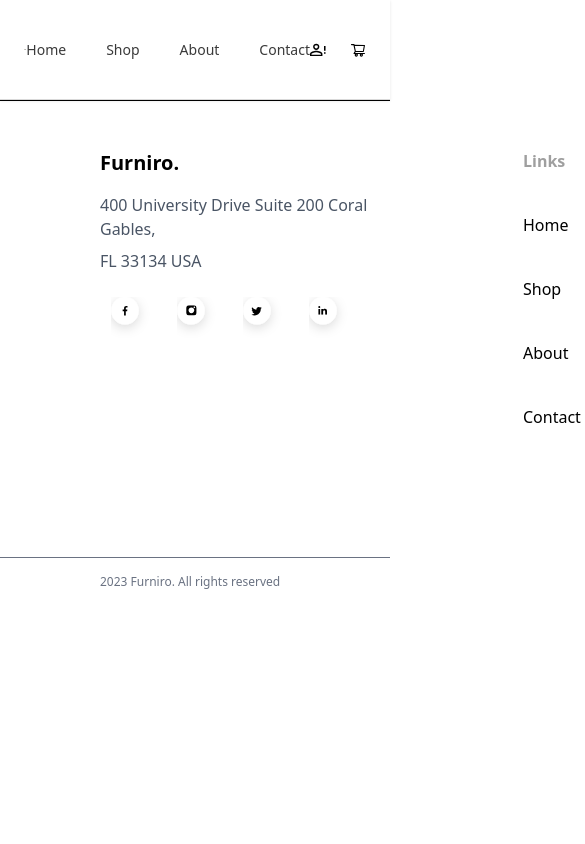
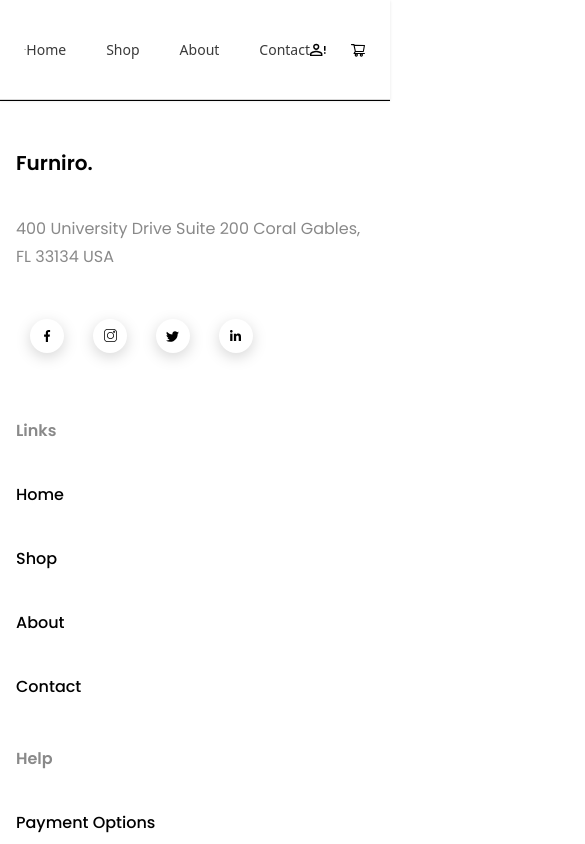
Before and after one commit to RafaelTeixeira1/furniro-web, a React (Vite) app: page /shop in a window 390 px wide. Shown: the top 844 px of the page, 585 px wide, since content can reach past the window. Built offline with nearby package versions, Linux system fonts and the light colour scheme.

Commit message:
feat(Footer): implementação do componente Footer responsivo

```diff
--- a/src/components/layout/footer.tsx
+++ b/src/components/layout/footer.tsx
@@ -1,138 +1,412 @@
+import { useEmailForm } from "../../hooks/useEmailForm";
+
 export default function Footer() {
+  const {
+    register,
+    handleSubmit,
+    formState: { errors },
+    reset,
+  } = useEmailForm();
+
+  const onSubmit = (data: { email: string }) => {
+    console.log("E-mail enviado:", data.email);
+    reset();
+  };
+
   return (
-    <footer className="bg-white w-full flex justify-center border-t">
-      <div className="relative w-[1440px] h-[505px]">
+    <footer className="bg-white w-full border-t font-poppins text-[16px] text-black">
+      <div className="max-w-[1440px] mx-auto px-4 md:px-16 py-12 flex flex-col gap-12 lg:flex-row lg:justify-between lg:h-[505px]">
         {/* Coluna 1 */}
-        <div className="absolute left-[100px] top-[48px] w-[300px]">
-          <h2 className="text-xl font-bold mb-4">Furniro.</h2>
-          <p className="text-gray-600 mb-2">400 University Drive Suite 200 Coral Gables,</p>
-          <p className="text-gray-600 mb-4">FL 33134 USA</p>
-          <div className="flex space-x-4">
-            <a href="https://www.facebook.com/" target="_blank" rel="noopener noreferrer">
-              <svg width="50" height="50" viewBox="0 0 62 62" fill="none">
-                <g filter="url(#fb)">
+        <div className="max-w-sm">
+          <h2 className="text-xl font-bold mb-10">Furniro.</h2>
+          <p className="text-gray3 mb-1">
+            400 University Drive Suite 200 Coral Gables,
+          </p>
+          <p className="text-gray3 mb-10">FL 33134 USA</p>
+
+          <div className="flex gap-px">
+            {/* Facebook */}
+            <a
+              href="https://www.facebook.com/compass.uol/?locale=pt_BR"
+              target="_blank"
+              rel="noopener noreferrer"
+            >
+              <div className="flex items-center justify-center">
+                {
+                  <svg
+                    width="62"
+                    height="62"
+                    viewBox="0 0 62 62"
+                    fill="none"
+                    xmlns="http://www.w3.org/2000/svg"
+                  >
+                    <g filter="url(#filter0_d_2105_2903)">
                       <circle cx="31" cy="27" r="17" fill="white" />
                     </g>
-                <path d="M32.9985 22.9925H34.094V21.0845C33.905 21.0585 33.255 21 32.498 21C30.9185 21 29.8365 21.9935 29.8365 23.8195V25.5H28.0935V27.633H29.8365V33H31.9735V27.6335H33.646L33.9115 25.5005H31.973V24.031C31.9735 23.4145 32.1395 22.9925 32.9985 22.9925Z" fill="black" />
+                    <path
+                      d="M32.9985 22.9925H34.094V21.0845C33.905 21.0585 33.255 21 32.498 21C30.9185 21 29.8365 21.9935 29.8365 23.8195V25.5H28.0935V27.633H29.8365V33H31.9735V27.6335H33.646L33.9115 25.5005H31.973V24.031C31.9735 23.4145 32.1395 22.9925 32.9985 22.9925Z"
+                      fill="black"
+                    />
                     <defs>
-                  <filter id="fb" x="0" y="0" width="62" height="62">
+                      <filter
+                        id="filter0_d_2105_2903"
+                        x="0"
+                        y="0"
+                        width="62"
+                        height="62"
+                        filterUnits="userSpaceOnUse"
+                        color-interpolation-filters="sRGB"
+                      >
+                        <feFlood
+                          flood-opacity="0"
+                          result="BackgroundImageFix"
+                        />
+                        <feColorMatrix
+                          in="SourceAlpha"
+                          type="matrix"
+                          values="0 0 0 0 0 0 0 0 0 0 0 0 0 0 0 0 0 0 127 0"
+                          result="hardAlpha"
+                        />
                         <feOffset dy="4" />
                         <feGaussianBlur stdDeviation="7" />
-                    <feColorMatrix type="matrix" values="0 0 0 0 0 0 0 0 0 0 0 0 0 0 0 0 0 0 0.15 0" />
-                    <feBlend in="SourceGraphic" result="shape" />
+                        <feColorMatrix
+                          type="matrix"
+                          values="0 0 0 0 0 0 0 0 0 0 0 0 0 0 0 0 0 0 0.15 0"
+                        />
+                        <feBlend
+                          mode="normal"
+                          in2="BackgroundImageFix"
+                          result="effect1_dropShadow_2105_2903"
+                        />
+                        <feBlend
+                          mode="normal"
+                          in="SourceGraphic"
+                          in2="effect1_dropShadow_2105_2903"
+                          result="shape"
+                        />
                       </filter>
                     </defs>
                   </svg>
+                }
+              </div>
             </a>
-
-            <a href="https://www.instagram.com/" target="_blank" rel="noopener noreferrer">
-              <svg width="50" height="50" viewBox="0 0 62 62" fill="none">
-                <g filter="url(#ig)">
+            {/* Instagram */}
+            <a
+              href="https://www.instagram.com/compass.uol/"
+              target="_blank"
+              rel="noopener noreferrer"
+            >
+              <div className="flex items-center justify-center">
+                {
+                  <svg
+                    width="62"
+                    height="62"
+                    viewBox="0 0 62 62"
+                    fill="none"
+                    xmlns="http://www.w3.org/2000/svg"
+                  >
+                    <g filter="url(#filter0_d_2105_2907)">
                       <circle cx="31" cy="27" r="17" fill="white" />
                     </g>
-                <g clipPath="url(#clip0)">
-                  <path d="M34.481 20H28.519C26.5786 20 25 21.5786 25 23.519V29.4811C25 31.4214 26.5786 33 28.519 33H34.4811C36.4214 33 38 31.4214 38 29.4811V23.519C38 21.5786 36.4214 20 34.481 20ZM31.5 30.0545C29.54 30.0545 27.9454 28.4599 27.9454 26.4999C27.9454 24.5399 29.54 22.9453 31.5 22.9453C33.46 22.9453 35.0546 24.5399 35.0546 26.4999C35.0546 28.4599 33.46 30.0545 31.5 30.0545ZM35.1396 23.7839C34.5603 23.7839 34.0892 23.3127 34.0892 22.7334C34.0892 22.1543 34.5603 21.6831 35.1396 21.6831C35.7188 21.6831 36.19 22.1543 36.19 22.7334C36.19 23.3127 35.7188 23.7839 35.1396 23.7839Z" fill="black" />
+                    <g clip-path="url(#clip0_2105_2907)">
+                      <path
+                        d="M34.481 20H28.519C26.5786 20 25 21.5786 25 23.519V29.4811C25 31.4214 26.5786 33 28.519 33H34.4811C36.4214 33 38 31.4214 38 29.4811V23.519C38 21.5786 36.4214 20 34.481 20V20ZM37.2379 29.4811C37.2379 31.0012 36.0012 32.2379 34.481 32.2379H28.519C26.9988 32.2379 25.7621 31.0012 25.7621 29.4811V23.519C25.7621 21.9988 26.9988 20.7621 28.519 20.7621H34.4811C36.0012 20.7621 37.2379 21.9988 37.2379 23.519V29.4811Z"
+                        fill="black"
+                      />
+                      <path
+                        d="M31.5 22.9453C29.54 22.9453 27.9454 24.5399 27.9454 26.4999C27.9454 28.4599 29.54 30.0545 31.5 30.0545C33.46 30.0545 35.0546 28.4599 35.0546 26.4999C35.0546 24.5399 33.46 22.9453 31.5 22.9453ZM31.5 29.2924C29.9603 29.2924 28.7075 28.0397 28.7075 26.4999C28.7075 24.9602 29.9603 23.7074 31.5 23.7074C33.0398 23.7074 34.2925 24.9602 34.2925 26.4999C34.2925 28.0397 33.0398 29.2924 31.5 29.2924Z"
+                        fill="black"
+                      />
+                      <path
+                        d="M35.1396 21.6831C34.5603 21.6831 34.0892 22.1543 34.0892 22.7334C34.0892 23.3127 34.5603 23.7839 35.1396 23.7839C35.7188 23.7839 36.19 23.3127 36.19 22.7334C36.19 22.1542 35.7188 21.6831 35.1396 21.6831ZM35.1396 23.0217C34.9807 23.0217 34.8513 22.8923 34.8513 22.7334C34.8513 22.5745 34.9807 22.4452 35.1396 22.4452C35.2986 22.4452 35.4279 22.5745 35.4279 22.7334C35.4279 22.8923 35.2986 23.0217 35.1396 23.0217Z"
+                        fill="black"
+                      />
                     </g>
                     <defs>
-                  <filter id="ig" x="0" y="0" width="62" height="62">
+                      <filter
+                        id="filter0_d_2105_2907"
+                        x="0"
+                        y="0"
+                        width="62"
+                        height="62"
+                        filterUnits="userSpaceOnUse"
+                        color-interpolation-filters="sRGB"
+                      >
+                        <feFlood
+                          flood-opacity="0"
+                          result="BackgroundImageFix"
+                        />
+                        <feColorMatrix
+                          in="SourceAlpha"
+                          type="matrix"
+                          values="0 0 0 0 0 0 0 0 0 0 0 0 0 0 0 0 0 0 127 0"
+                          result="hardAlpha"
+                        />
                         <feOffset dy="4" />
                         <feGaussianBlur stdDeviation="7" />
-                    <feColorMatrix type="matrix" values="0 0 0 0 0 0 0 0 0 0 0 0 0 0 0 0 0 0 0.15 0" />
-                    <feBlend in="SourceGraphic" result="shape" />
+                        <feColorMatrix
+                          type="matrix"
+                          values="0 0 0 0 0 0 0 0 0 0 0 0 0 0 0 0 0 0 0.15 0"
+                        />
+                        <feBlend
+                          mode="normal"
+                          in2="BackgroundImageFix"
+                          result="effect1_dropShadow_2105_2907"
+                        />
+                        <feBlend
+                          mode="normal"
+                          in="SourceGraphic"
+                          in2="effect1_dropShadow_2105_2907"
+                          result="shape"
+                        />
                       </filter>
-                  <clipPath id="clip0">
-                    <rect width="13" height="13" fill="white" transform="translate(25 20)" />
+                      <clipPath id="clip0_2105_2907">
+                        <rect
+                          width="13"
+                          height="13"
+                          fill="white"
+                          transform="translate(25 20)"
+                        />
                       </clipPath>
                     </defs>
                   </svg>
+                }
+              </div>
             </a>
-
-            <a href="https://twitter.com/" target="_blank" rel="noopener noreferrer">
-              <svg width="50" height="50" viewBox="0 0 62 62" fill="none">
-                <g filter="url(#tw)">
+            {/* Twitter */}
+            <a
+              href="https://twitter.com/compassuol/status/1432387715027374087"
+              target="_blank"
+              rel="noopener noreferrer"
+            >
+              <div className="flex items-center justify-center">
+                {
+                  <svg
+                    width="62"
+                    height="62"
+                    viewBox="0 0 62 62"
+                    fill="none"
+                    xmlns="http://www.w3.org/2000/svg"
+                  >
+                    <g filter="url(#filter0_d_2105_2914)">
                       <circle cx="31" cy="27" r="17" fill="white" />
                     </g>
-                <path d="M37 23.4692C36.5166 23.6812 36.0014 23.8218 35.4644 23.8901C36.0169 23.5602 36.4386 23.0418 36.6368 22.417C36.1217 22.7241 35.5529 22.9411 34.9468 23.0621C34.4577 22.5413 33.7606 22.2188 33.0001 22.2188C31.5246 22.2188 30.3367 23.4164 30.3367 24.8846C30.3367 25.0958 30.3546 25.2989 30.3984 25.4923C28.1828 25.3842 26.2222 24.3223 24.9051 22.7046C24.6752 23.1036 24.5403 23.5602 24.5403 24.0518C24.5403 24.9748 25.0156 25.7929 25.7241 26.2666C25.2959 26.2585 24.8759 26.1342 24.52 25.9384V25.9676C24.52 27.2627 25.4438 28.3385 26.6552 28.5863C26.4383 28.6456 26.2019 28.6741 25.9565 28.6741C25.7859 28.6741 25.6136 28.6643 25.4519 28.6286C25.7972 29.684 26.7771 30.4599 27.9423 30.4851C27.0355 31.1944 25.8842 31.6218 24.6378 31.6218C24.4193 31.6218 24.2096 31.6121 24 31.5852C25.1806 32.3466 26.5797 32.7812 28.0885 32.7812C32.9928 32.7812 35.674 28.7188 35.674 25.1974C35.674 25.0796 35.6699 24.9658 35.6643 24.8529C36.1932 24.4775 36.6376 24.0087 37 23.4692Z" fill="black" />
+                    <path
+                      d="M37 23.4692C36.5166 23.6812 36.0014 23.8218 35.4644 23.8901C36.0169 23.5602 36.4386 23.0418 36.6368 22.417C36.1217 22.7241 35.5529 22.9411 34.9468 23.0621C34.4577 22.5413 33.7606 22.2188 33.0001 22.2188C31.5246 22.2188 30.3367 23.4164 30.3367 24.8846C30.3367 25.0958 30.3546 25.2989 30.3984 25.4923C28.1828 25.3842 26.2222 24.3223 24.9051 22.7046C24.6752 23.1036 24.5403 23.5602 24.5403 24.0518C24.5403 24.9748 25.0156 25.7929 25.7241 26.2666C25.2959 26.2585 24.8759 26.1342 24.52 25.9384C24.52 25.9465 24.52 25.9571 24.52 25.9676C24.52 27.2627 25.4438 28.3385 26.6552 28.5863C26.4383 28.6456 26.2019 28.6741 25.9565 28.6741C25.7859 28.6741 25.6136 28.6643 25.4519 28.6286C25.7972 29.684 26.7771 30.4599 27.9423 30.4851C27.0355 31.1944 25.8842 31.6218 24.6378 31.6218C24.4193 31.6218 24.2096 31.6121 24 31.5852C25.1806 32.3466 26.5797 32.7812 28.0885 32.7812C32.9928 32.7812 35.674 28.7188 35.674 25.1974C35.674 25.0796 35.6699 24.9658 35.6643 24.8529C36.1932 24.4775 36.6376 24.0087 37 23.4692Z"
+                      fill="black"
+                    />
                     <defs>
-                  <filter id="tw" x="0" y="0" width="62" height="62">
+                      <filter
+                        id="filter0_d_2105_2914"
+                        x="0"
+                        y="0"
+                        width="62"
+                        height="62"
+                        filterUnits="userSpaceOnUse"
+                        color-interpolation-filters="sRGB"
+                      >
+                        <feFlood
+                          flood-opacity="0"
+                          result="BackgroundImageFix"
+                        />
+                        <feColorMatrix
+                          in="SourceAlpha"
+                          type="matrix"
+                          values="0 0 0 0 0 0 0 0 0 0 0 0 0 0 0 0 0 0 127 0"
+                          result="hardAlpha"
+                        />
                         <feOffset dy="4" />
                         <feGaussianBlur stdDeviation="7" />
-                    <feColorMatrix type="matrix" values="0 0 0 0 0 0 0 0 0 0 0 0 0 0 0 0 0 0 0.15 0" />
-                    <feBlend in="SourceGraphic" result="shape" />
+                        <feColorMatrix
+                          type="matrix"
+                          values="0 0 0 0 0 0 0 0 0 0 0 0 0 0 0 0 0 0 0.15 0"
+                        />
+                        <feBlend
+                          mode="normal"
+                          in2="BackgroundImageFix"
+                          result="effect1_dropShadow_2105_2914"
+                        />
+                        <feBlend
+                          mode="normal"
+                          in="SourceGraphic"
+                          in2="effect1_dropShadow_2105_2914"
+                          result="shape"
+                        />
                       </filter>
                     </defs>
                   </svg>
+                }
+              </div>
             </a>
-
-            <a href="https://www.linkedin.com/" target="_blank" rel="noopener noreferrer">
-              <svg width="50" height="50" viewBox="0 0 62 62" fill="none">
-                <g filter="url(#li)">
+            {/* LinkedIn */}
+            <a
+              href="https://br.linkedin.com/company/compass-uol"
+              target="_blank"
+              rel="noopener noreferrer"
+            >
+              <div className="flex items-center justify-center">
+                {
+                  <svg
+                    width="62"
+                    height="62"
+                    viewBox="0 0 62 62"
+                    fill="none"
+                    xmlns="http://www.w3.org/2000/svg"
+                  >
+                    <g filter="url(#filter0_d_2105_2921)">
                       <circle cx="31" cy="27" r="17" fill="white" />
                     </g>
-                <g clipPath="url(#clip1)">
-                  <path d="M35.9972 32V27.9653C35.9972 25.9917 35.5751 24.4714 33.2678 24.4714C32.1587 24.4714 31.4143 25.0801 31.1105 25.6571V24.6557H28.8907V32H31.1687V28.3631C31.1687 27.4057 31.3502 26.4799 32.5359 26.4799C33.7042 26.4799 33.7216 27.5725 33.7216 28.4246V32H35.9972Z" fill="black"/>
-                  <path d="M25.1815 24.656H27.4622V32H25.1815V24.656Z" fill="black"/>
-                  <path d="M26.3209 21C25.5917 21 25 21.5917 25 22.3209C25 23.0501 25.5917 23.6542 26.3209 23.6542C27.0501 23.6542 27.6418 23.0501 27.6418 22.3209C27.6414 21.5917 27.0497 21 26.3209 21Z" fill="black"/>
+                    <g clip-path="url(#clip0_2105_2921)">
+                      <path
+                        d="M35.9972 32V31.9996H36V27.9653C36 25.9917 35.5751 24.4714 33.2678 24.4714C32.1587 24.4714 31.4143 25.0801 31.1105 25.6571H31.0784V24.6557H28.8907V31.9996H31.1687V28.3631C31.1687 27.4057 31.3502 26.4799 32.5359 26.4799C33.7042 26.4799 33.7216 27.5725 33.7216 28.4246V32H35.9972Z"
+                        fill="black"
+                      />
+                      <path
+                        d="M25.1815 24.656H27.4622V31.9999H25.1815V24.656Z"
+                        fill="black"
+                      />
+                      <path
+                        d="M26.3209 21C25.5917 21 25 21.5917 25 22.3209C25 23.0501 25.5917 23.6542 26.3209 23.6542C27.0501 23.6542 27.6418 23.0501 27.6418 22.3209C27.6414 21.5917 27.0497 21 26.3209 21V21Z"
+                        fill="black"
+                      />
                     </g>
                     <defs>
-                  <filter id="li" x="0" y="0" width="62" height="62">
+                      <filter
+                        id="filter0_d_2105_2921"
+                        x="0"
+                        y="0"
+                        width="62"
+                        height="62"
+                        filterUnits="userSpaceOnUse"
+                        color-interpolation-filters="sRGB"
+                      >
+                        <feFlood
+                          flood-opacity="0"
+                          result="BackgroundImageFix"
+                        />
+                        <feColorMatrix
+                          in="SourceAlpha"
+                          type="matrix"
+                          values="0 0 0 0 0 0 0 0 0 0 0 0 0 0 0 0 0 0 127 0"
+                          result="hardAlpha"
+                        />
                         <feOffset dy="4" />
                         <feGaussianBlur stdDeviation="7" />
-                    <feColorMatrix type="matrix" values="0 0 0 0 0 0 0 0 0 0 0 0 0 0 0 0 0 0 0.15 0" />
-                    <feBlend in="SourceGraphic" result="shape" />
+                        <feColorMatrix
+                          type="matrix"
+                          values="0 0 0 0 0 0 0 0 0 0 0 0 0 0 0 0 0 0 0.15 0"
+                        />
+                        <feBlend
+                          mode="normal"
+                          in2="BackgroundImageFix"
+                          result="effect1_dropShadow_2105_2921"
+                        />
+                        <feBlend
+                          mode="normal"
+                          in="SourceGraphic"
+                          in2="effect1_dropShadow_2105_2921"
+                          result="shape"
+                        />
                       </filter>
-                  <clipPath id="clip1">
-                    <rect width="11" height="11" fill="white" transform="translate(25 21)" />
+                      <clipPath id="clip0_2105_2921">
+                        <rect
+                          width="11"
+                          height="11"
+                          fill="white"
+                          transform="translate(25 21)"
+                        />
                       </clipPath>
                     </defs>
                   </svg>
+                }
+              </div>
             </a>
           </div>
         </div>
 
         {/* Coluna 2 */}
-        <div className="absolute left-[523px] top-[48px]">
-          <h3 className="font-semibold mb-10" style={{ color: '#9f9f9f' }}>Links</h3>
-          <ul className="space-y-10">
-            <li><a href="#" className="hover:underline">Home</a></li>
-            <li><a href="#" className="hover:underline">Shop</a></li>
-            <li><a href="#" className="hover:underline">About</a></li>
-            <li><a href="#" className="hover:underline">Contact</a></li>
+        <div>
+          <h3 className="font-semibold mb-10 text-gray3">Links</h3>
+          <ul className="space-y-10 font-medium">
+            <li>
+              <a href="#" className="hover:underline">
+                Home
+              </a>
+            </li>
+            <li>
+              <a href="#" className="hover:underline">
+                Shop
+              </a>
+            </li>
+            <li>
+              <a href="#" className="hover:underline">
+                About
+              </a>
+            </li>
+            <li>
+              <a href="#" className="hover:underline">
+                Contact
+              </a>
+            </li>
           </ul>
         </div>
 
         {/* Coluna 3 */}
-        <div className="absolute left-[735px] top-[48px]">
-          <h3 className="font-semibold mb-10" style={{ color: '#9f9f9f' }}>Help</h3>
-          <ul className="space-y-10">
-            <li><a href="#" className="hover:underline">Payment Options</a></li>
-            <li><a href="#" className="hover:underline">Returns</a></li>
-            <li><a href="#" className="hover:underline">Privacy Policies</a></li>
+        <div>
+          <h3 className="font-semibold mb-10 text-gray3">Help</h3>
+          <ul className="space-y-10 font-medium">
+            <li>
+              <a href="#" className="hover:underline">
+                Payment Options
+              </a>
+            </li>
+            <li>
+              <a href="#" className="hover:underline">
+                Returns
+              </a>
+            </li>
+            <li>
+              <a href="#" className="hover:underline">
+                Privacy Policies
+              </a>
+            </li>
           </ul>
         </div>
 
-        {/* Coluna 4 */}
-        <div className="absolute left-[947px] top-[48px]">
-          <h3 className="font-semibold mb-6" style={{ color: '#9f9f9f' }}>Newsletter</h3>
-          <form className="flex items-end border-b border-gray-400 w-max">
+        {/* Coluna 4 - Newsletter */}
+        <div>
+          <h3 className="font-semibold mb-8 text-gray3">Newsletter</h3>
+          <form
+            onSubmit={handleSubmit(onSubmit)}
+            noValidate
+            className="flex flex-col sm:flex-row sm:items-end gap-4"
+          >
+            <div className="relative w-full sm:w-[220px]">
               <input
-              type="email"
+                type="text"
+                {...register("email")}
                 placeholder="Enter Your Email Address"
-              className="py-2 pr-4 bg-transparent text-sm placeholder-gray-500 focus:outline-none"
+                className="border-b border-black bg-transparent py-1 text-sm placeholder-gray-500 focus:outline-none w-full"
               />
+              {errors.email && (
+                <span className="absolute left-0 -bottom-5 text-red-500 text-xs">
+                  {errors.email.message}
+                </span>
+              )}
+            </div>
             <button
               type="submit"
-              className="text-sm font-semibold text-gray-700 border-none bg-transparent pb-1 focus:outline-none hover:underline"
+              className="border-b border-black bg-transparent py-1 text-sm font-semibold text-black focus:outline-none w-max"
             >
               SUBSCRIBE
             </button>
           </form>
         </div>
+      </div>
 
       {/* Rodapé Inferior */}
-        <div className="absolute bottom-4 w-full text-left text-xs text-gray-500 border-t pt-4 pl-[100px]">
-          2023 Furniro. All rights reserved
-        </div>
+      <div className="border-t border-gray-300 mt-8 px-4 md:px-[100px] py-4">
+        <p className="text-xs text-black">2023 Furniro. All rights reserved</p>
       </div>
     </footer>
   );
--- /dev/null
+++ b/src/hooks/useEmailForm.ts
@@ -0,0 +1,18 @@
+import { useForm } from "react-hook-form";
+import { yupResolver } from "@hookform/resolvers/yup";
+import * as yup from "yup";
+
+// Esquema de validação para o campo de e-mail
+const schema = yup.object().shape({
+  email: yup
+    .string()
+    .required("Por favor, insira um email.")
+    .email("Formato de email inválido."),
+});
+
+// Hook reutilizável para formulários de e-mail
+export function useEmailForm() {
+  return useForm({
+    resolver: yupResolver(schema),
+  });
+}
--- a/src/styles/index.css
+++ b/src/styles/index.css
@@ -32,6 +32,7 @@
   --color-lightBlue: #F2F5FF;
   --color-lightestGray: #F4F4F4;
 
+
   --font-poppins: "Poppins", sans-serif;
   --font-montserrat: "Montserrat", sans-serif;
 
```
Lines whose indentation alone changed are shown as unchanged.
